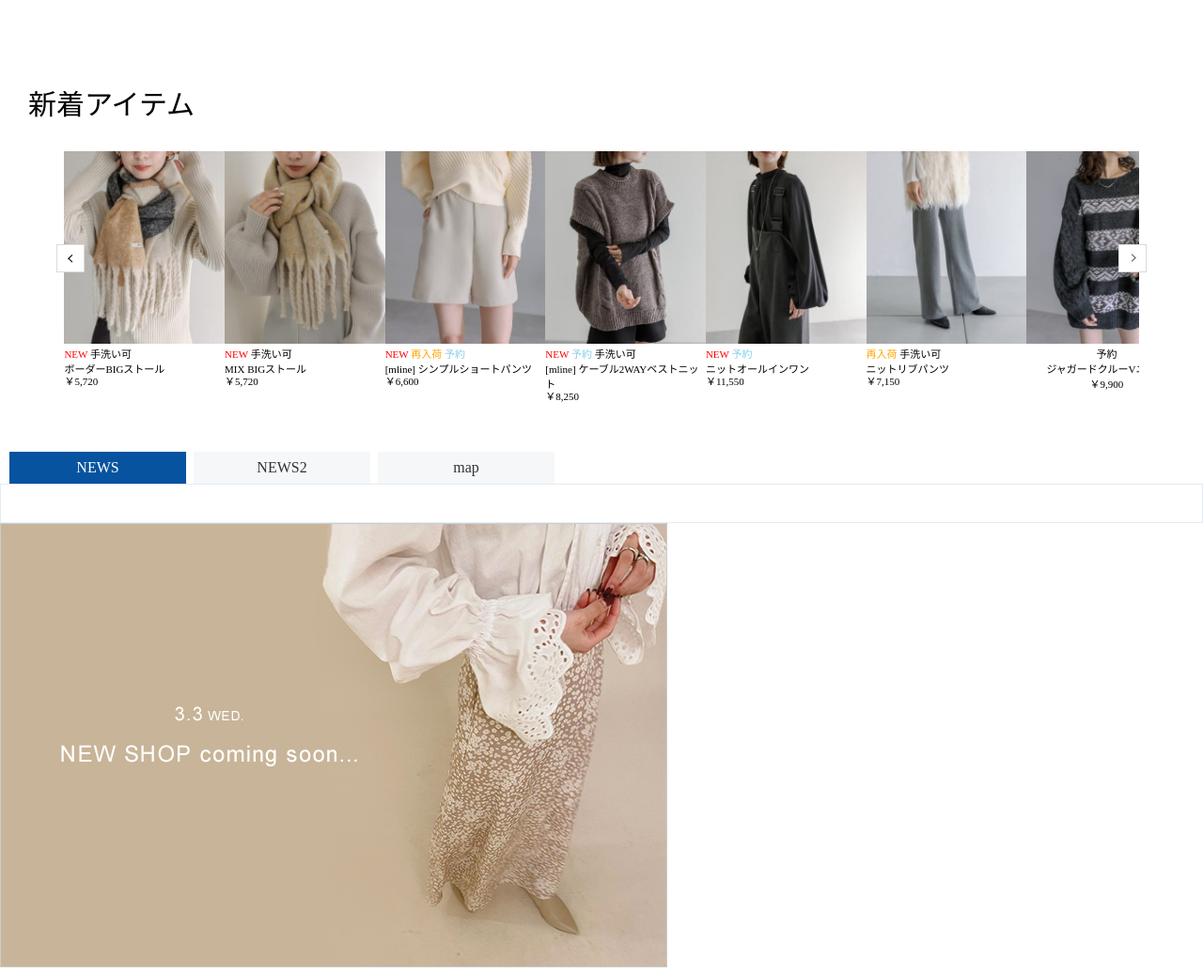
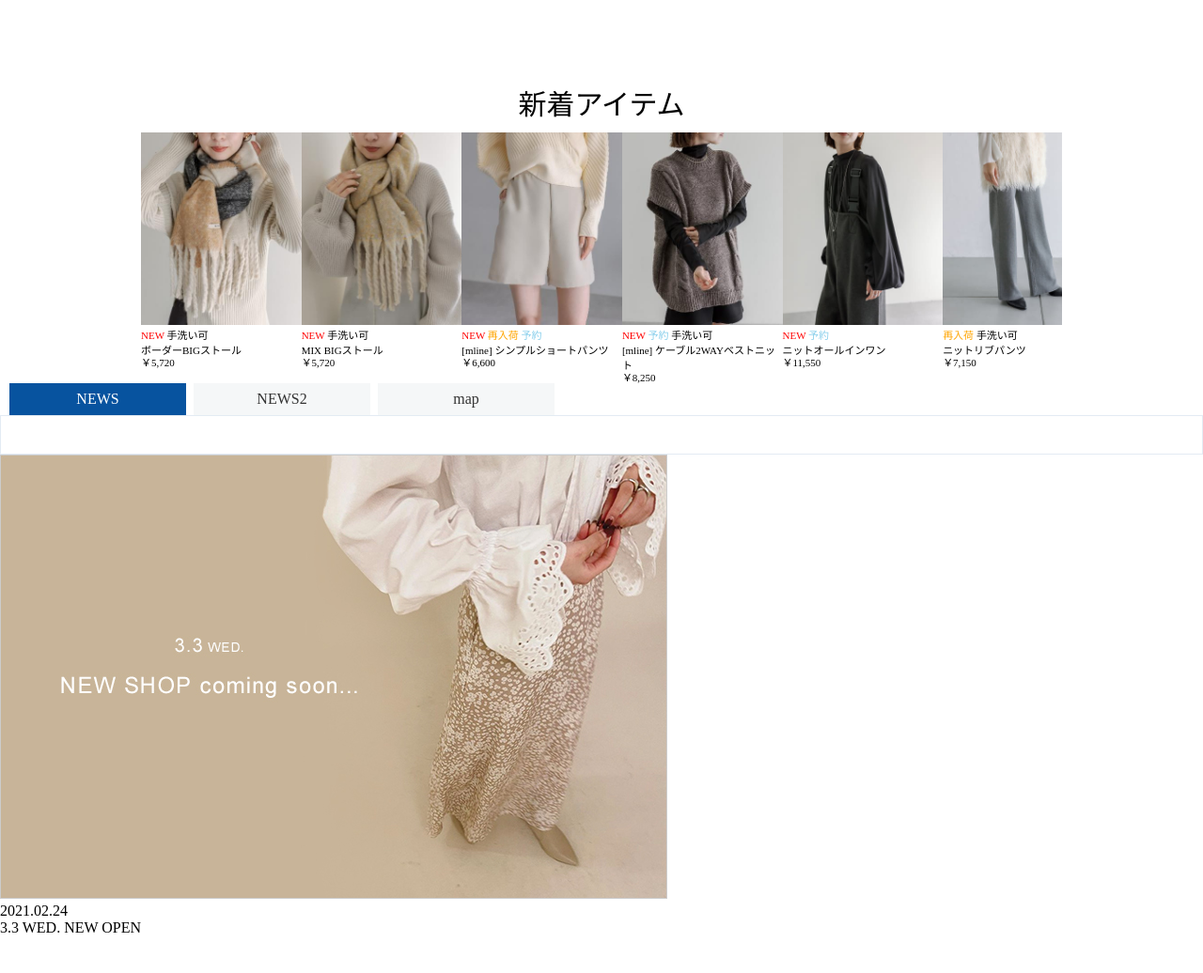
Before and after one commit to fujikoaya/ec_aya, a plain HTML site: page index.html in a window 1280 px wide. Shown: the part 1147-2183 px from the top of the page at 94% size. Drawn offline with nearby package versions, Linux system fonts and the light colour scheme.

Commit message:
no message

```diff
--- a/_main.scss
+++ b/_main.scss
@@ -1,5 +1,8 @@
 .movablearea {
     padding: 10px;
+    max-width: 1450px;
+    margin: 0 auto;
+
 
     .ttl_categarea_titleory {
         margin-bottom: 10px;
@@ -31,8 +34,6 @@
             span {
                 font-size: 10px;
                 letter-spacing: 2px;
-
-
 
                 //  プラス
                 p {
@@ -149,20 +150,20 @@
 // 新着アイテム
 .clearfix {
     position: relative;
+    max-width: 1450px;
+    margin: 0 auto;
 
     h2 {
         font-size: 30px;
         padding: 0 30px;
         margin-bottom: 10px;
         margin-top: 80px;
+        text-align: center;
     }
 
     #new_arrivalItem {
-        padding: 0 30px;
+        padding: 0 150px;
         box-sizing: border-box;
-        width: 94%;
-        margin: 0 auto;
-
 
         .scrollable {
             overflow-x: scroll;
@@ -171,28 +172,24 @@
 
             .new_arrivalList {
                 display: flex;
-                width: 1365px;
-                margin: 20px 0;
                 box-sizing: border-box;
+                overflow: scroll;
             }
 
             .clearfix {
                 zoom: 1;
 
                 .newarrival1 {
-                    float: left;
-                    width: 195px;
-                    height: 300px;
 
                     .listInner {
                         text-align: center;
                         font-size: 11px;
+                        max-width: 1000px;
+                        a {
+                            .photo {
 
-                        a {
-
-                            .photo {
                                 img {
-                                    max-width: 100%;
+                                   width: 100%;
                                 }
                             }
 
@@ -234,61 +231,63 @@
 
     }
 
-    .scroll-left {
-        top: 173px;
-        left: 0;
-        transform: translateX(-5px);
-        position: absolute;
-        border: 1px solid #dadada;
-        width: 30px;
-        height: 30px;
-        box-sizing: border-box;
-        background-color: white;
-        display: block;
-        transition: .3s;
-        margin-left: 65px;
-    }
+    // .scroll-left {
+    //     top: 150px;
+    //     left: 100px;
+    //     transform: translateX(-5px);
+    //     position: absolute;
+    //     border: 1px solid #dadada;
+    //     width: 30px;
+    //     height: 30px;
+    //     box-sizing: border-box;
+    //     background-color: white;
+    //     display: block;
+    //     transition: .3s;
+    //     margin-left: 65px;
+    // }
 
-    .scroll-left::before {
-        width: 6px;
-        height: 6px;
-        border-top: 1px solid black;
-        border-left: 1px solid black;
-        position: absolute;
-        top: 50%;
-        left: 50%;
-        transform: rotate(-45deg)translate(1px, -3px);
-        content: '';
-        display: block;
-    }
+    // .scroll-left::before {
+    //     width: 6px;
+    //     height: 6px;
+    //     border-top: 1px solid black;
+    //     border-left: 1px solid black;
+    //     position: absolute;
+    //     top: 50%;
+    //     left: 50%;
+    //     transform: rotate(-45deg)translate(1px, -3px);
+    //     content: '';
+    //     display: block;
+    // }
 
-    .scroll-right {
-        top: 173px;
-        right: 0;
-        transform: translateX(5px);
-        position: absolute;
-        border: 1px solid #dadada;
-        width: 30px;
-        height: 30px;
-        box-sizing: border-box;
-        background-color: white;
-        transition: .3s;
-        margin-right: 65px;
-    }
+    // .scroll-right {
+    //     top: 150px;
+    //     right: 125px;
+    //     transform: translateX(5px);
+    //     position: absolute;
+    //     border: 1px solid #dadada;
+    //     width: 30px;
+    //     height: 30px;
+    //     box-sizing: border-box;
+    //     background-color: white;
+    //     transition: .3s;
+    //     margin-right: 65px;
+    // }
 
-    .scroll-right::before {
-        width: 6px;
-        height: 6px;
-        border-top: 1px solid #575757;
-        border-right: 1px solid #575757;
-        position: absolute;
-        top: 50%;
-        left: 50%;
-        transform: rotate(45deg)translate(-5px, 0px);
-        content: '';
-        display: block;
-    }
+    // .scroll-right::before {
+    //     width: 6px;
+    //     height: 6px;
+    //     border-top: 1px solid #575757;
+    //     border-right: 1px solid #575757;
+    //     position: absolute;
+    //     top: 50%;
+    //     left: 50%;
+    //     transform: rotate(45deg)translate(-5px, 0px);
+    //     content: '';
+    //     display: block;
+    // }
 }
+
+
 // フッター
 footer{
     background-color: rgb(218, 236, 244);
@@ -296,7 +295,7 @@ footer{
     margin-top: 100px;
 .footer-main{
     display: flex;
-    margin: 50px 200px;
+    justify-content: space-evenly;
 
     .footer-left{
         h3{
@@ -310,8 +309,6 @@ footer{
         }
     }
     .footer-mannaka{
-        padding: 0 150px;
-
         h3{
             font-size: 20px;
             padding-bottom: 10px;
@@ -335,7 +332,7 @@ footer{
 }
 .icon-f{
     display: flex;
-    margin: 20px 500px;
+    justify-content: center;
     padding-bottom: 30px;
     img{
         height: 30px;
@@ -349,3 +346,36 @@ footer{
     }
 }
 }
+@media screen and(max-width:767px){
+    .movablearea{
+        ul{
+            margin: 0;
+        }
+        span{
+            letter-spacing: 0;
+        }
+    }
+
+
+    .clearfix{
+        #new_arrivalItem{
+            padding: 0 0px;
+        }
+        .scroll-left{
+            left: -21px;
+        }
+        .scroll-right{
+            right: -21px;
+        }
+    }
+    footer{
+        .footer-main{
+            .footer-left{
+                img{
+                    width: 240\\px;
+                }
+            }
+        }
+
+    }
+}
--- a/index.html
+++ b/index.html
@@ -8,7 +8,7 @@
     <script src="https://kit.fontawesome.com/a4ce290d17.js" crossorigin="anonymous"></script>
     <link rel="stylesheet" href="./reset.css">
     <link rel="stylesheet" href="./assets/css/style.css">
-    <title>ec_scss</title>
+    <title>ec_aya</title>
     <link rel="stylesheet" type="text/css" href="https://cdn.jsdelivr.net/npm/slick-carousel@1.8.1/slick/slick.css">
     <link rel="stylesheet" type="text/css"
         href="https://cdnjs.cloudflare.com/ajax/libs/slick-carousel/1.9.0/slick-theme.css">
```
Also changed, not shown: assets/css/style.css, 1 other file.
